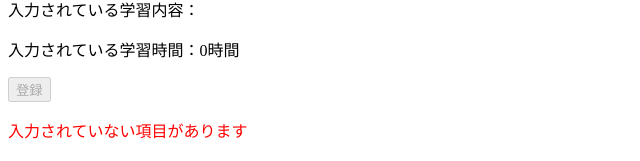
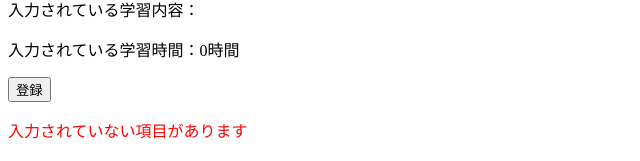
Before and after one commit to ryu0947/study-record, a React (Vite) app: page / in a window 1280 px wide. Shown: the part 158-319 px from the top of the page, without its empty margins (0-640 px from the left). Built offline with nearby package versions, Linux system fonts and the light colour scheme.

Commit message:
disabledの設定削除

```diff
--- a/src/components/AddButton.jsx
+++ b/src/components/AddButton.jsx
@@ -1,10 +1,6 @@
-export const AddButton = ({ contents, time, hasError, onAdd }) => (
+export const AddButton = ({ contents, time, onAdd }) => (
   <div>
-    <button
-      type="button"
-      onClick={() => onAdd(contents, time)}
-      disabled={hasError}
-    >
+    <button type="button" onClick={() => onAdd(contents, time)}>
       登録
     </button>
   </div>
```
